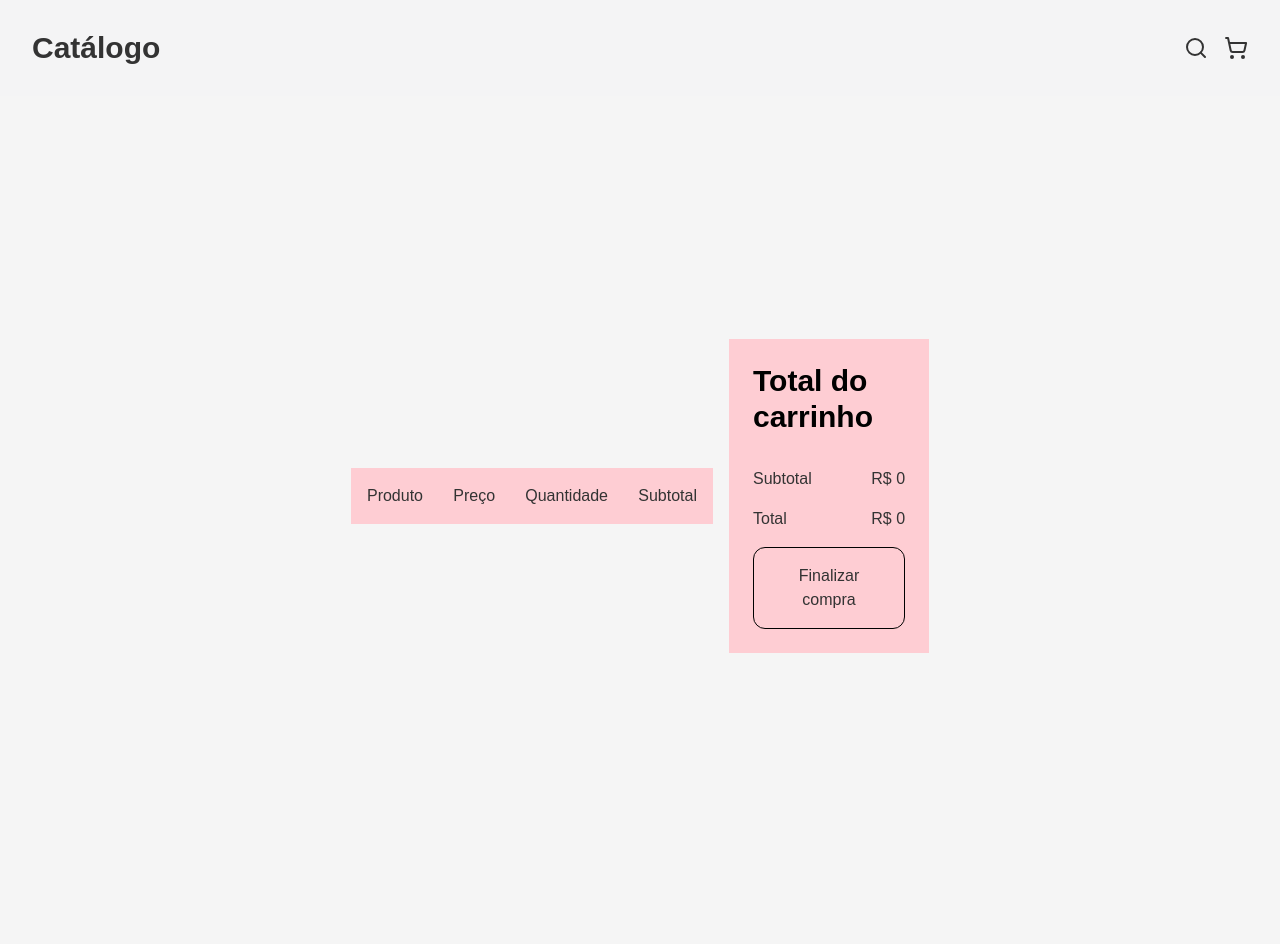
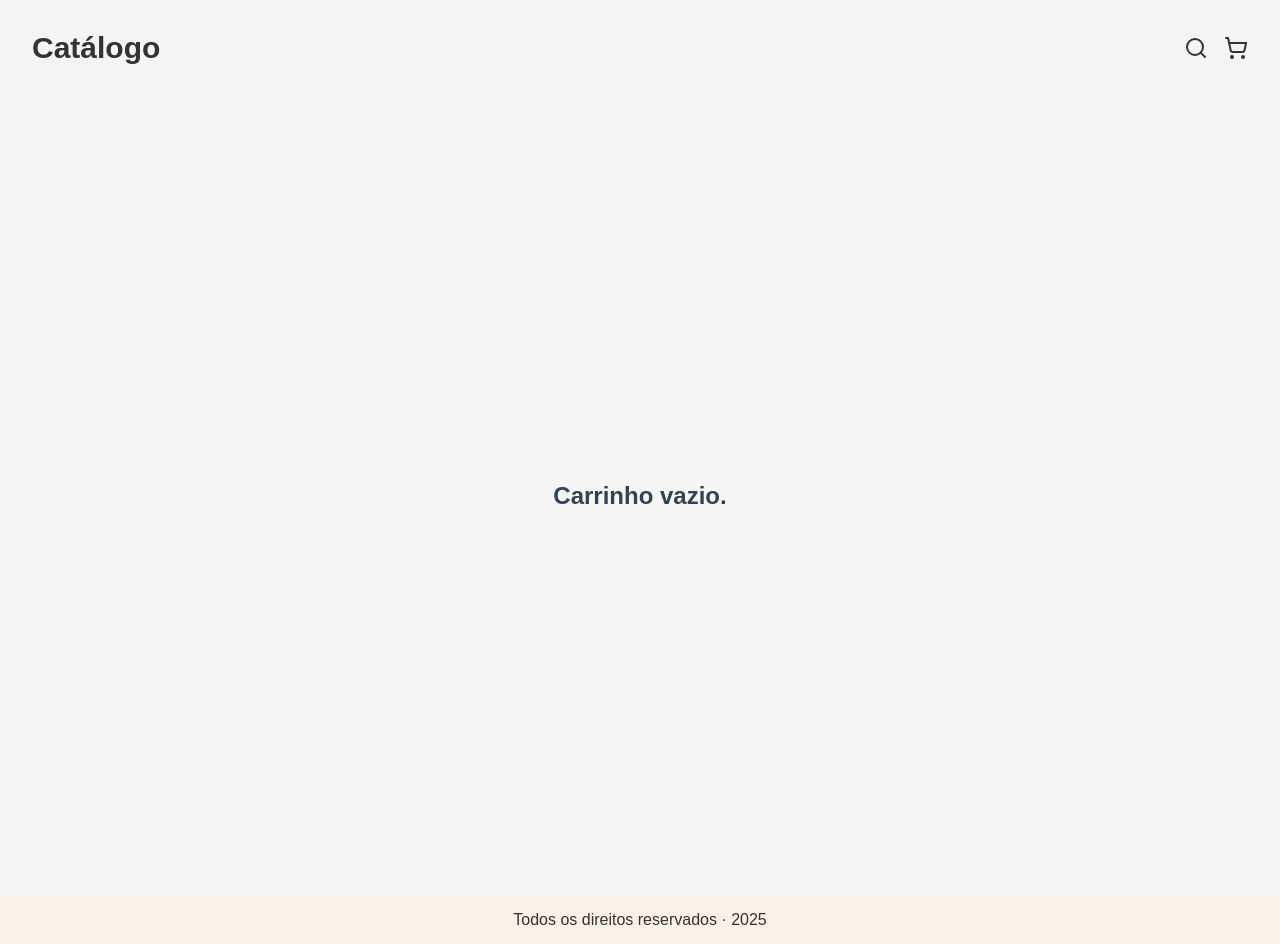
Before and after one commit to igormap/clothing-catalog-ecommerce, a Next.js app: page /carrinho in a window 1280 px wide. Before the commit the page ends 896 px from the top, so only its background shows below. Built offline with nearby package versions, Linux system fonts and the light colour scheme.

Commit message:
fix: general layout fixes

```diff
--- a/src/app/carrinho/page.tsx
+++ b/src/app/carrinho/page.tsx
@@ -1,10 +1,9 @@
-import { CartDetails } from "../components/CartDetails";
+import { CartDetails } from "./components/CartDetails";
 
 export default async function CartPage() {
   return (
-    <div className="flex items-center justify-center h-screen w-screen">
+    <div className="h-screen">
       <CartDetails />
-      {/* <h1 className="text-2xl font-bold text-gray-700">Carrinho de compras</h1> */}
     </div>
   );
 }
--- a/src/app/components/CartDetails.tsx
+++ /dev/null
@@ -1,69 +0,0 @@
-"use client";
-
-import { useCartStore } from "@/providers/counter-store-provider";
-import Image from "next/image";
-
-export function CartDetails() {
-  const { products, updateQuantity, removeFromCart, totalValue } = useCartStore(
-    (store) => store
-  );
-
-  return (
-    <div className="flex items-center justify-center gap-4">
-      <div className="flex flex-col w-full">
-        <div className="w-full h-14 bg-rose-200 flex justify-between flex-auto p-4">
-          <span>Produto</span>
-          <span>Preço</span>
-          <span>Quantidade</span>
-          <span>Subtotal</span>
-        </div>
-        {products.map(({ product, quantity }) => (
-          <div
-            key={"product-cart-" + product.id}
-            className="w-full bg-rose-200 flex justify-between flex-auto p-4"
-          >
-            <Image
-              alt={product.name}
-              src={product.image}
-              width={105}
-              height={105}
-              objectFit="contain"
-            />
-            <span>{product.name}</span>
-            <span>{product.price}</span>
-            <span>
-              <button
-                onClick={() => updateQuantity(product, "decrement")}
-                disabled={quantity === 1}
-              >
-                -
-              </button>
-              {quantity}
-              <button onClick={() => updateQuantity(product, "increment")}>
-                +
-              </button>
-            </span>
-            <span>{quantity * product.price}</span>
-            <button onClick={() => removeFromCart(product)}>Remover</button>
-          </div>
-        ))}
-      </div>
-      <div className="bg-rose-200 flex flex-col gap-8 p-6">
-        <h2 className="font-semibold text-3xl text-black">Total do carrinho</h2>
-        <div className="flex flex-col gap-4">
-          <div className="flex justify-between">
-            <span>Subtotal</span>
-            <span>R$ {totalValue}</span>
-          </div>
-          <div className="flex justify-between">
-            <span>Total</span>
-            <span>R$ {totalValue}</span>
-          </div>
-          <button className="border border-black rounded-xl p-4">
-            Finalizar compra
-          </button>
-        </div>
-      </div>
-    </div>
-  );
-}
--- /dev/null
+++ b/src/app/components/Footer.tsx
@@ -0,0 +1,9 @@
+export function Footer() {
+  return (
+    <div className="h-12 w-full bg-backgroundCart flex justify-center items-center">
+      <span>
+        Todos os direitos reservados &middot; {new Date().getFullYear()}
+      </span>
+    </div>
+  );
+}
--- a/src/app/layout.tsx
+++ b/src/app/layout.tsx
@@ -3,6 +3,7 @@ import { Poppins } from "next/font/google";
 import "./globals.css";
 import { Header } from "./components/Header";
 import { CounterStoreProvider } from "@/providers/counter-store-provider";
+import { Footer } from "./components/Footer";
 
 const poppins = Poppins({
   variable: "--font-poppins",
@@ -27,6 +28,7 @@ export default function RootLayout({
         <body className={`${poppins.variable} antialiased`}>
           <Header />
           {children}
+          <Footer />
         </body>
       </CounterStoreProvider>
     </html>
--- a/src/app/page.tsx
+++ b/src/app/page.tsx
@@ -18,7 +18,7 @@ export default async function Home({
   });
 
   return (
-    <div className="w-full">
+    <div className="w-full pb-10">
       <HeroSection />
       <div className="w-full flex justify-center ">
         <ProductsFilter />
```
